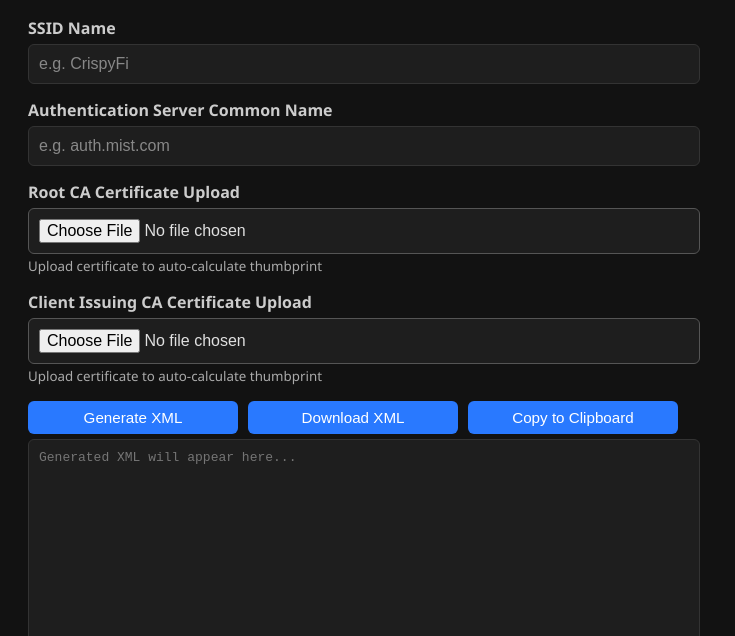
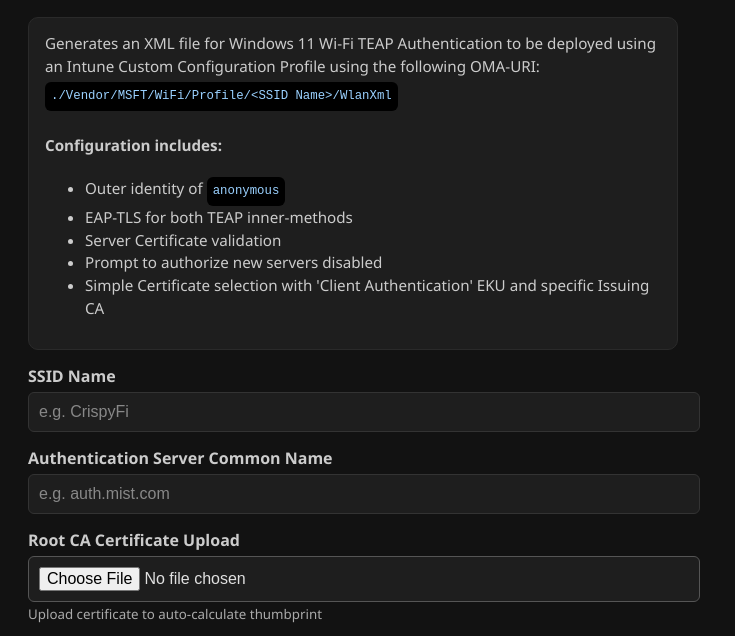
Before and after one commit to crispyfi/win-teap-xml, a plain HTML site: page index.html in a window 1280 px wide. Shown: the part 84-720 px from the top of the page, without its empty margins (0-735 px from the left). Drawn offline with Linux system fonts and the light colour scheme.

Commit message:
Add README section for Wi-Fi TEAP XML generator
Added a README section to provide information about the XML generator and its configuration.

```diff
--- a/index.html
+++ b/index.html
@@ -116,11 +116,46 @@
     color: #e0e0e0;
   }
 
+  .readme {
+  margin-top: 15px;
+  padding: 14px 16px;
+  background-color: #1e1e1e;
+  border: 1px solid #2a2a2a;
+  border-radius: 10px;
+  font-size: 0.95em;
+  line-height: 1.5em;
+  color: #ccc;
+  }
+
+  .readme code {
+  display: inline-block;
+  background-color: #000;
+  padding: 3px 6px;
+  border-radius: 6px;
+  color: #9ad1ff;
+  margin-top: 5px;
+  }
+
 </style>
 </head>
 <body>
 
 <h2>Windows 11 Wi-Fi TEAP XML Generator</h2>
+
+<div class="readme">
+  Generates an XML file for Windows 11 Wi-Fi TEAP Authentication to be deployed using an Intune Custom Configuration Profile using the following OMA-URI:<br>
+  <code>./Vendor/MSFT/WiFi/Profile/&lt;SSID Name&gt;/WlanXml</code>
+
+  <br><br>
+  <strong>Configuration includes:</strong>
+  <ul>
+    <li>Outer identity of <code>anonymous</code></li>
+    <li>EAP-TLS for both TEAP inner-methods</li>
+    <li>Server Certificate validation</li>
+    <li>Prompt to authorize new servers disabled</li>
+    <li>Simple Certificate selection with 'Client Authentication' EKU and specific Issuing CA</li>
+  </ul>
+</div>
 
 <label>SSID Name</label>
 <input id="ssid" type="text" placeholder="e.g. CrispyFi">
```
